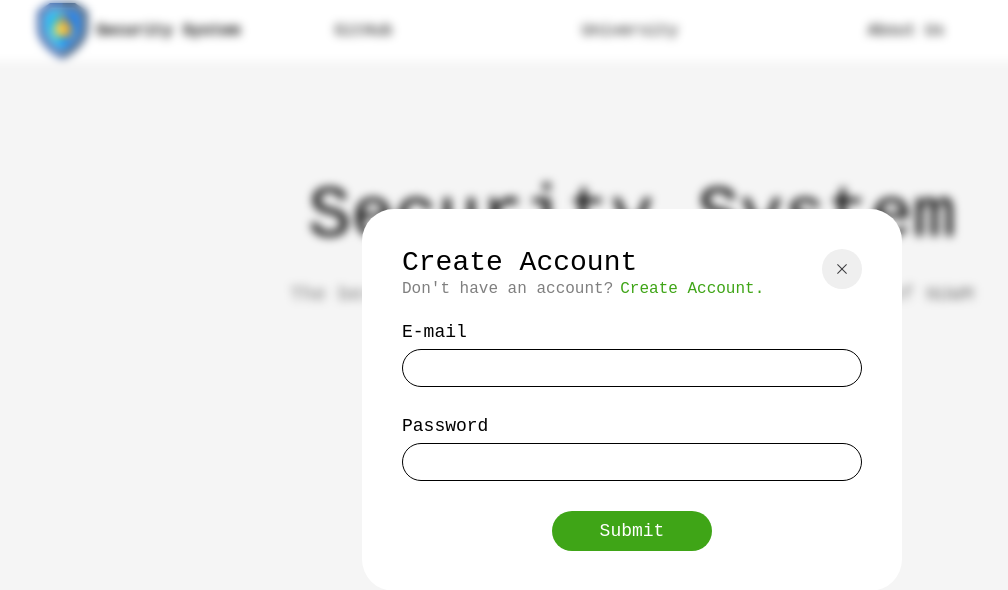
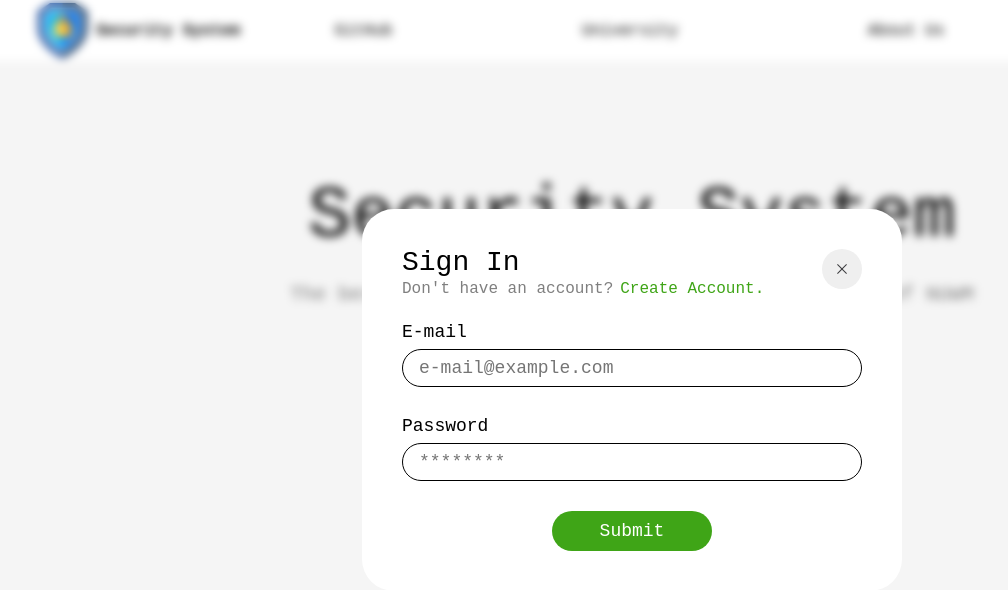
Before and after one commit to Brewery-Code/Security-System, a React (Vite) app in the folder frontend/: page /home in a window 1280 px wide. Both pictures are taken after a click on the button "Sign In". Shown: the top 590 px of the page, without its empty margins (8-1016 px from the left). Built offline with nearby package versions, Linux system fonts and the light colour scheme; a web font is replaced by a local one.

Commit message:
Додано закривання вікна форми при правильно введених даних

```diff
--- a/frontend/src/components/Modals/CreateAccount/CreateAccount.jsx
+++ b/frontend/src/components/Modals/CreateAccount/CreateAccount.jsx
@@ -1,7 +1,7 @@
 import { useState } from 'react';
 import styles from './CreateAccount.module.css';
 
-export default function CreateAccount({ choseModal }) {
+export default function CreateAccount({ choseModal, toggleModal }) {
   const [formData, setFormData] = useState({
     name: '',
     email: '',
@@ -35,6 +35,7 @@ export default function CreateAccount({ choseModal }) {
         console.log('Okay: ', result);
         localStorage.setItem('access_token', result.access);
         localStorage.setItem('refresh_token', result.refresh);
+        toggleModal();
       } else {
         console.error('Mistake: ', response.statusText);
       }
--- a/frontend/src/components/Modals/Modals.jsx
+++ b/frontend/src/components/Modals/Modals.jsx
@@ -1,8 +1,6 @@
 import { createPortal } from 'react-dom';
-import { useState } from 'react';
 
 import styles from './Modals.module.css';
-import CreateAccount from './CreateAccount/CreateAccount';
 
 export default function Modals({ isModalOpen, toggleModal, chosenModal }) {
   return createPortal(
--- a/frontend/src/components/Modals/SignIn/SignIn.jsx
+++ b/frontend/src/components/Modals/SignIn/SignIn.jsx
@@ -1,11 +1,14 @@
 import { useState } from 'react';
 import styles from './SignIn.module.css';
 
-export default function SignIn({ choseModal }) {
+export default function SignIn({ choseModal, toggleModal }) {
   const [formData, setFormData] = useState({
     email: '',
     password: '',
   });
+
+  const [isRequestBad, setIsRequestBad] = useState(false);
+  const toggleRequest = () => { setIsRequestBad(prev => !prev) }
 
   const handleChange = (e) => {
     const { name, value } = e.target;
@@ -34,8 +37,14 @@ export default function SignIn({ choseModal }) {
         console.log('Okay: ', result);
         localStorage.setItem('access_token', result.access);
         localStorage.setItem('refresh_token', result.refresh);
+        toggleModal();
       } else {
         console.error('Mistake: ', response.statusText);
+        setFormData({
+          email: '',
+          password: '',
+        });
+        toggleRequest();
       }
     } catch (error) {
       console.error('Mistake: ', error)
@@ -45,7 +54,7 @@ export default function SignIn({ choseModal }) {
   return (
     <>
       <div className={styles.body}>
-        <h1 className={styles.body__title}>Create Account</h1>
+        <h1 className={styles.body__title}>Sign In</h1>
         <h2 className={styles.body__subtitle}>
           <span>Don't have an account?</span>
           <div
@@ -59,18 +68,20 @@ export default function SignIn({ choseModal }) {
         >
           <div className={styles.form__item}>
             <label className={styles.form__label} htmlFor="email">E-mail</label>
-            <input className={styles.form__input}
+            <input className={isRequestBad ? `${styles.form__input} ${styles.form__input_invalid}` : styles.form__input}
               type="email"
               name="email"
+              placeholder={isRequestBad ? 'Invalid data' : 'e-mail@example.com'}
               value={formData.email}
               onChange={handleChange}
             />
           </div>
           <div className={styles.form__item}>
             <label className={styles.form__label} htmlFor="password">Password</label>
-            <input className={styles.form__input}
+            <input className={isRequestBad ? `${styles.form__input} ${styles.form__input_invalid}` : styles.form__input}
               type="password"
               name="password"
+              placeholder={isRequestBad ? 'Invalid data' : '********'}
               value={formData.password}
               onChange={handleChange}
             />
--- a/frontend/src/components/Modals/SignIn/SignIn.module.css
+++ b/frontend/src/components/Modals/SignIn/SignIn.module.css
@@ -58,6 +58,10 @@
   border: 1px solid black;
 }
 
+.form__input_invalid::placeholder {
+  color: #df1616;
+}
+
 .form__button {
   margin: 0 auto;
   height: 40px;
--- a/frontend/src/pages/Main/Home/Home.jsx
+++ b/frontend/src/pages/Main/Home/Home.jsx
@@ -14,10 +14,10 @@ export default function Home() {
   const choseModal = (chose) => {
     switch (chose) {
       case 'Sign In':
-        setChosenModal(<SignIn choseModal={choseModal} />);
+        setChosenModal(<SignIn choseModal={choseModal} toggleModal={toggleModal} />);
         break;
       case 'Create Account':
-        setChosenModal(<CreateAccount choseModal={choseModal} />);
+        setChosenModal(<CreateAccount choseModal={choseModal} toggleModal={toggleModal} />);
         break;
       default:
         console.error('Error at modals form.');
```
